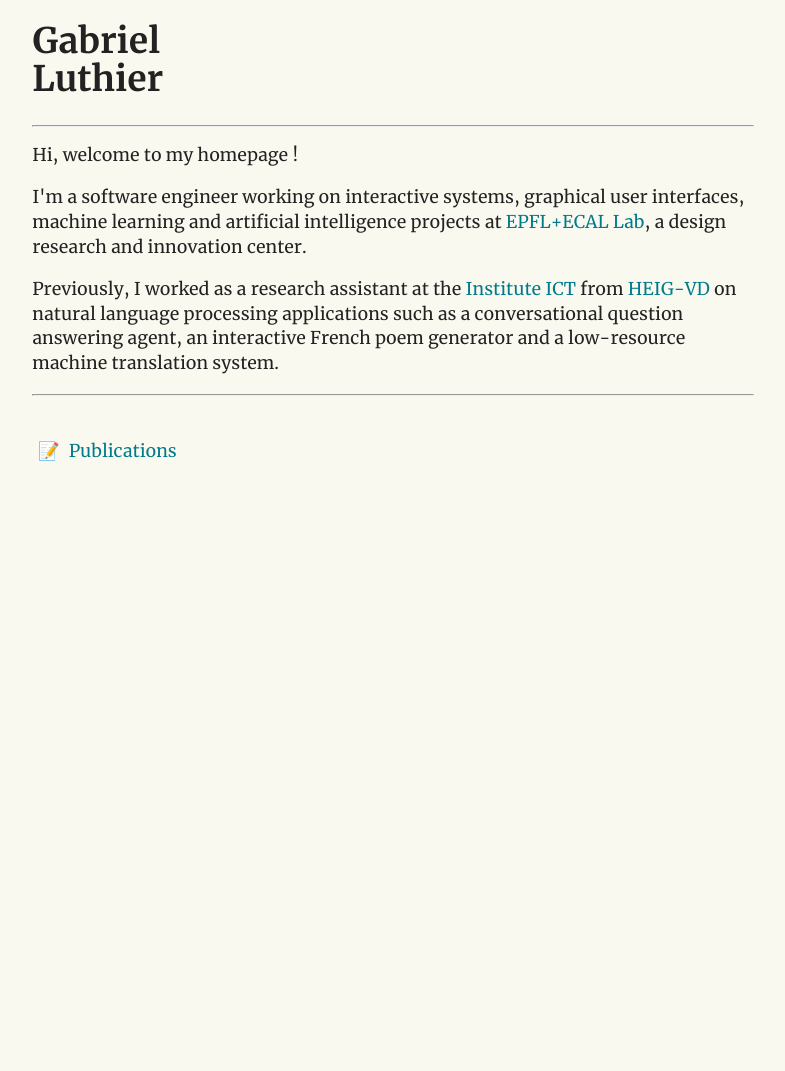
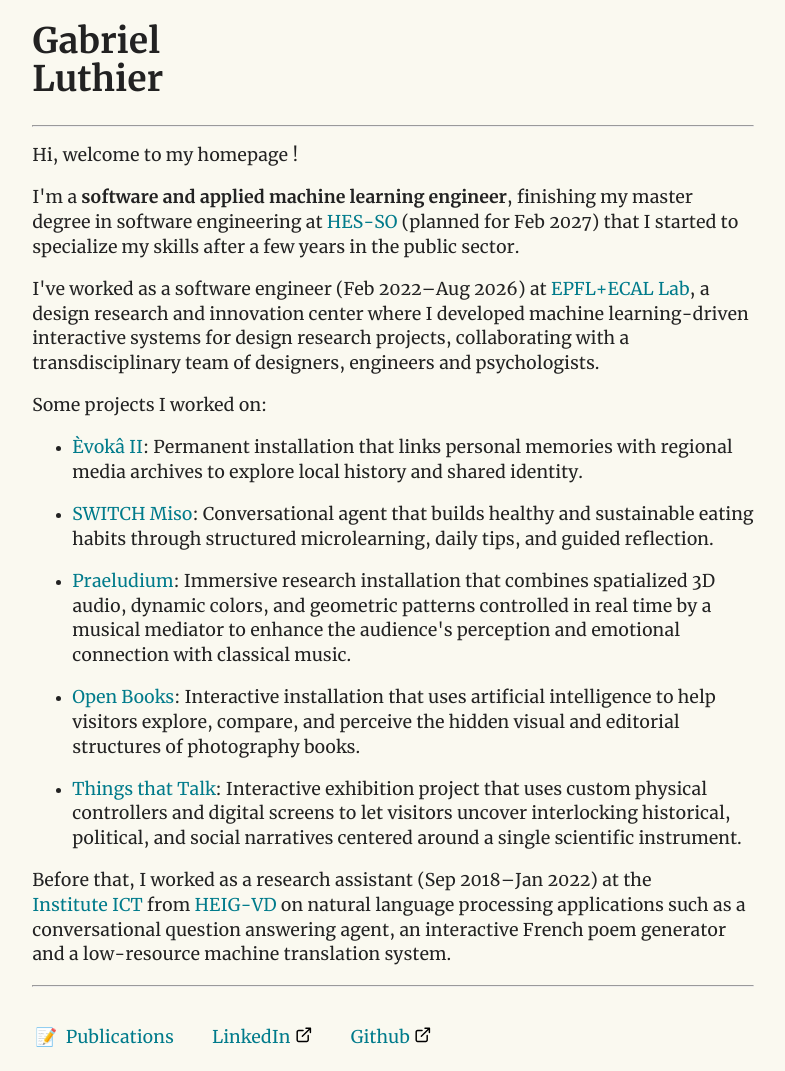
Before and after one commit to gluthier/gluthier.com, a plain HTML site: page index.html in a window 1280 px wide. Shown: the whole page, without its empty margins (247-1032 px from the left). Before the commit the page ends 841 px from the top, so only its background shows below. Drawn offline with Linux system fonts and the light colour scheme.

Commit message:
Update bio

```diff
--- a/index.html
+++ b/index.html
@@ -20,10 +20,23 @@
                 Hi, welcome to my homepage&nbsp;!
             </p>
             <p>
-                I'm a software engineer working on interactive systems, graphical user interfaces, machine learning and artificial intelligence projects at <a href="https://epfl-ecal-lab.ch/"><abbr title="École polytechnique fédérale de Lausanne">EPFL</abbr>+<abbr title="École cantonale d'art de Lausanne">ECAL</abbr>&nbsp;Lab</a>, a design research and innovation center.
+                I'm a <b>software and applied machine learning engineer</b>, finishing my master degree in software engineering at <a href="https://www.hes-so.ch/en/homepage"><abbr title="Haute École spécialisée de Suisse occidentale">HES-SO</abbr></a> (planned for Feb 2027) that I started to specialize my skills after a few years in the public sector.
             </p>
             <p>
-                Previously, I worked as a research assistant at the <a href="http://iict.heig-vd.ch/"><abrr title="Institute for Information and Communication Technologies">Institute&nbsp;ICT</abrr></a> from <a href="https://heig-vd.ch/"><abrr title="Haute École d'Ingénierie et de Gestion du Canton de Vaud">HEIG&#8209;VD</abrr></a> on natural language processing applications such as a conversational question answering agent, an interactive French poem generator and a low-resource machine translation system.
+                I've worked as a software engineer (Feb 2022&ndash;Aug 2026) at <a href="https://epfl-ecal-lab.ch/"><abbr title="École polytechnique fédérale de Lausanne">EPFL</abbr>+<abbr title="École cantonale d'art de Lausanne">ECAL</abbr>&nbsp;Lab</a>, a design research and innovation center where I developed machine learning-driven interactive systems for design research projects, collaborating with a transdisciplinary team of designers, engineers and psychologists.
+            </p>
+            <p>
+                Some projects I worked on:
+                <ul>
+                    <li><a href="https://epfl-ecal-lab.ch/2026/09/evoka-ii-public-opening-during-the-european-heritage-days/" title="Èvokâ II project release news article">Èvokâ II</a>: Permanent installation that links personal memories with regional media archives to explore local history and shared identity.</li>
+                    <li><a href="https://epfl-ecal-lab.ch/research-projects/switch-miso/" title="SWITCH Miso project">SWITCH Miso</a>: Conversational agent that builds healthy and sustainable eating habits through structured microlearning, daily tips, and guided reflection.</li>
+                    <li><a href="https://epfl-ecal-lab.ch/research-projects/praeludium/" title="Praeludium project">Praeludium</a>: Immersive research installation that combines spatialized 3D audio, dynamic colors, and geometric patterns controlled in real time by a musical mediator to enhance the audience's perception and emotional connection with classical music.</li>
+                    <li><a href="https://epfl-ecal-lab.ch/research-projects/open-books/" title="Open Books project">Open Books</a>: Interactive installation that uses artificial intelligence to help visitors explore, compare, and perceive the hidden visual and editorial structures of photography books.</li>
+                    <li><a href="https://epfl-ecal-lab.ch/research-projects/things-that-talk/" title="Things that Talk project">Things that Talk</a>: Interactive exhibition project that uses custom physical controllers and digital screens to let visitors uncover interlocking historical, political, and social narratives centered around a single scientific instrument.</li>
+                </ul>
+            </p>
+            <p>
+                Before that, I worked as a research assistant (Sep 2018&ndash;Jan 2022) at the <a href="http://iict.heig-vd.ch/"><abrr title="Institute for Information and Communication Technologies">Institute&nbsp;ICT</abrr></a> from <a href="https://heig-vd.ch/"><abrr title="Haute École d'Ingénierie et de Gestion du Canton de Vaud">HEIG&#8209;VD</abrr></a> on natural language processing applications such as a conversational question answering agent, an interactive French poem generator and a low-resource machine translation system.
             </p>
             <p>
                 <!--Contact me: <a href="mailto:"></a>-->
@@ -35,8 +48,40 @@
             <nav>
                 <table>
                     <tr>
-                        <th>&#128221;</th>
-                        <td><a href="./publications.html" title="My publications">Publications</a></td>
+                        <td>
+                            &#128221;&ensp;<a href="./publications.html" title="My publications">Publications</a>
+                        </td>
+                        <td>
+                            <a href="https://www.linkedin.com/in/gabriel-luthier/" title="My LinkedIn profile">LinkedIn <svg style="display: inline-block; width: 1em; height: 1em;" viewbox="0 0 48 48">
+                                <path d="M36 24c-1.2 0-2 0.8-2 2v12c0 1.2-0.8 2-2 2h-22c-1.2
+                                0-2-0.8-2-2v-22c0-1.2 0.8-2 2-2h12c1.2 0 2-0.8 2-2s-0.8-2-2-2h-12c-3.4
+                                0-6 2.6-6 6v22c0 3.4 2.6 6 6 6h22c3.4 0 6-2.6
+                                6-6v-12c0-1.2-0.8-2-2-2z">
+                                </path>
+                                <path d="M43.8 5.2c-0.2-0.4-0.6-0.8-1-1-0.2-0.2-0.6-0.2-0.8-0.2h-12c-1.2
+                                0-2 0.8-2 2s0.8 2 2 2h7.2l-18.6 18.6c-0.8 0.8-0.8 2 0 2.8 0.4 0.4 0.8
+                                0.6 1.4 0.6s1-0.2 1.4-0.6l18.6-18.6v7.2c0 1.2 0.8 2 2 2s2-0.8
+                                2-2v-12c0-0.2 0-0.6-0.2-0.8z">
+                                </path>
+                            </svg>
+                            </a>
+                        </td>
+                        <td>
+                            <a href="https://github.com/gluthier" title="My Github profile">Github
+                                <svg style="display: inline-block; width: 1em; height: 1em;" viewbox="0 0 48 48">
+                                <path d="M36 24c-1.2 0-2 0.8-2 2v12c0 1.2-0.8 2-2 2h-22c-1.2
+                                0-2-0.8-2-2v-22c0-1.2 0.8-2 2-2h12c1.2 0 2-0.8 2-2s-0.8-2-2-2h-12c-3.4
+                                0-6 2.6-6 6v22c0 3.4 2.6 6 6 6h22c3.4 0 6-2.6
+                                6-6v-12c0-1.2-0.8-2-2-2z">
+                                </path>
+                                <path d="M43.8 5.2c-0.2-0.4-0.6-0.8-1-1-0.2-0.2-0.6-0.2-0.8-0.2h-12c-1.2
+                                0-2 0.8-2 2s0.8 2 2 2h7.2l-18.6 18.6c-0.8 0.8-0.8 2 0 2.8 0.4 0.4 0.8
+                                0.6 1.4 0.6s1-0.2 1.4-0.6l18.6-18.6v7.2c0 1.2 0.8 2 2 2s2-0.8
+                                2-2v-12c0-0.2 0-0.6-0.2-0.8z">
+                                </path>
+                            </svg>
+                            </a>
+                        </td>
                     </tr>
                 </table>
             </nav>
--- a/style.css
+++ b/style.css
@@ -104,9 +104,8 @@ section {
     margin-bottom: 2em;
 }
 
-th,
-td {
-    padding: 0.4em 0.2em;
+nav td {
+    padding-right: 2em;
 }
 
 abbr {
```
